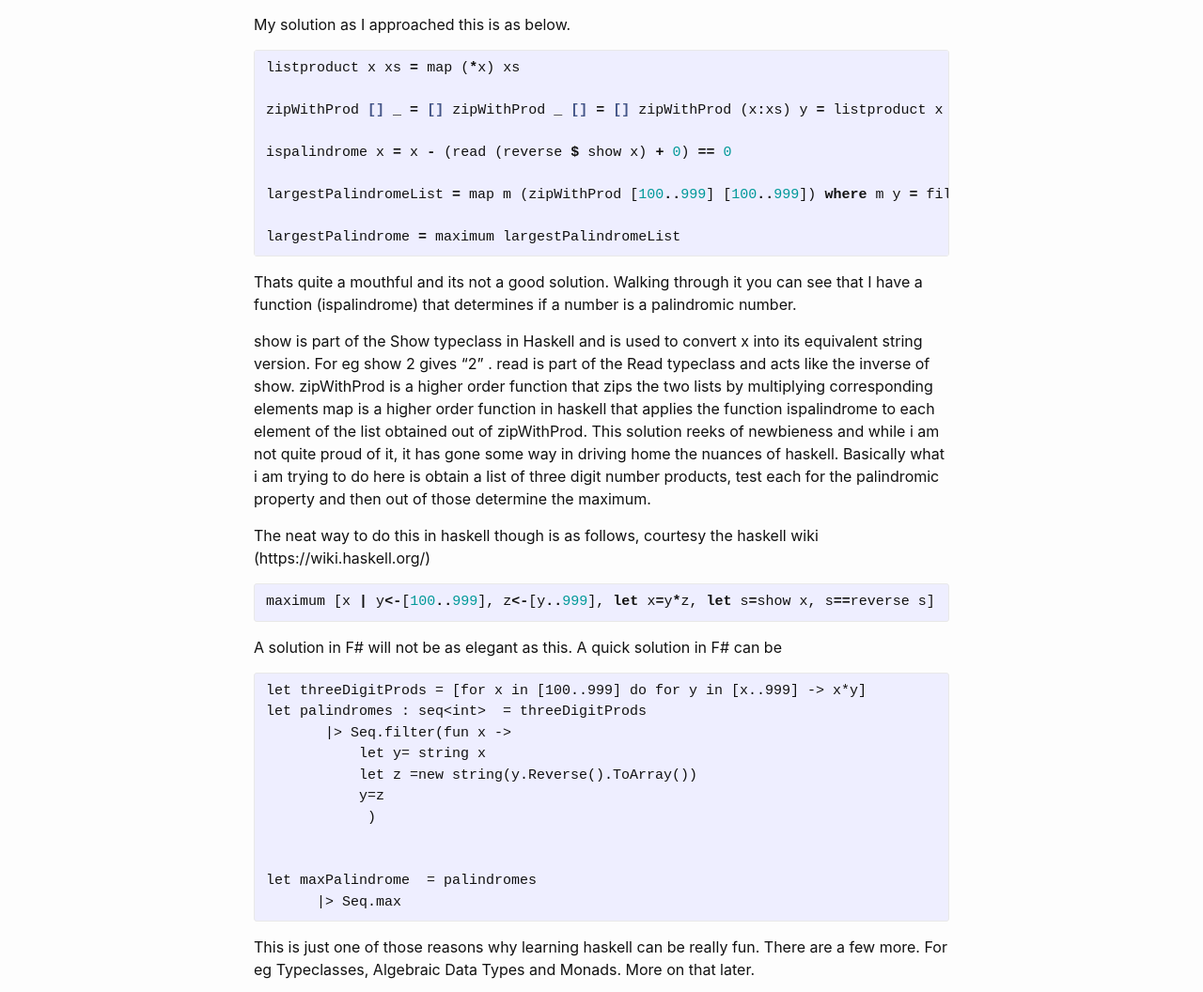
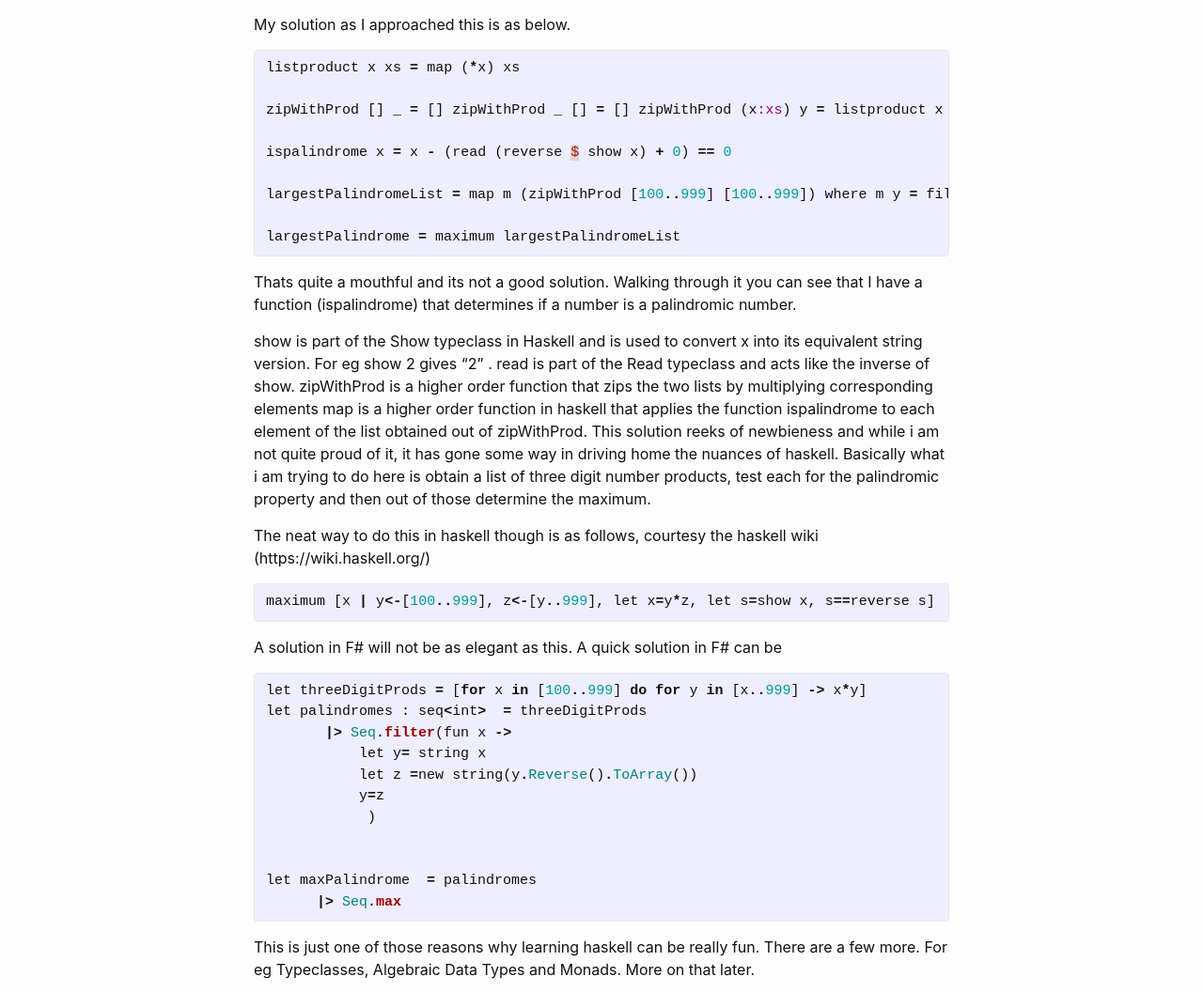
Before and after one commit to anupamktyagi/anupamktyagi.github.io, a Jekyll site: the page built from _posts/2016-05-31-Haskell-First-Impressions.md, in a window 1280 px wide. Shown: the part 1014-2070 px from the top of the page at 94% size. Built offline with Jekyll 4.4.1, drawn with Linux system fonts in a browser that asks for light colours; our own code applies the rules of GitHub Pages for plain Markdown files.

Commit message:
postchange

```diff
--- a/_posts/2016-05-31-Haskell-First-Impressions.md
+++ b/_posts/2016-05-31-Haskell-First-Impressions.md
@@ -14,7 +14,7 @@ A palindromic number reads the same both ways. The largest palindrome made from
 
 My solution as I approached this is as below.
 
-{% highlight haskell %}
+{% highlight ruby %}
 
 listproduct x xs = map (*x) xs
 
@@ -40,7 +40,7 @@ This solution reeks of newbieness and while i am not quite proud of it, it has g
 The neat way to do this in haskell though is as follows, courtesy the haskell wiki (https://wiki.haskell.org/)
 
 
-{% highlight haskell %}
+{% highlight ruby %}
 maximum [x | y<-[100..999], z<-[y..999], let x=y*z, let s=show x, s==reverse s]
 {% endhighlight %}
 
@@ -49,7 +49,7 @@ maximum [x | y<-[100..999], z<-[y..999], let x=y*z, let s=show x, s==reverse s]
 A solution in F# will not be as elegant as this. A quick solution in F# can be
 
 
-{% highlight f# %}
+{% highlight ruby %}
 let threeDigitProds = [for x in [100..999] do for y in [x..999] -> x*y]
 let palindromes : seq<int>  = threeDigitProds
        |> Seq.filter(fun x ->
```
